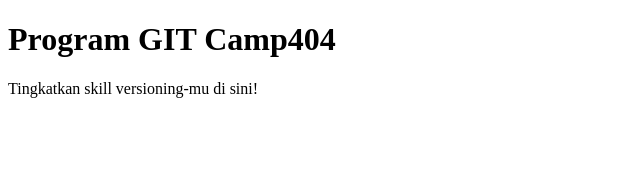
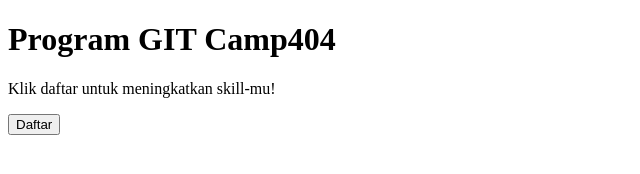
Before and after one commit to farhanarrahmanp/latihanGIT, a plain HTML site: page index.html in a window 1280 px wide. Shown: the whole page, without its empty margins (0-640 px from the left). Drawn offline with Linux system fonts and the light colour scheme.

Commit message:
mengubah index.html dari komputer

```diff
--- a/index.html
+++ b/index.html
@@ -7,6 +7,7 @@
 </head>
 <body>
 	<h1>Program GIT Camp404</h1>
-	<p>Tingkatkan skill versioning-mu di sini!</p>
+	<p>Klik daftar untuk meningkatkan skill-mu!</p>
+	<button>Daftar</button>
 </body>
 </html>
```
